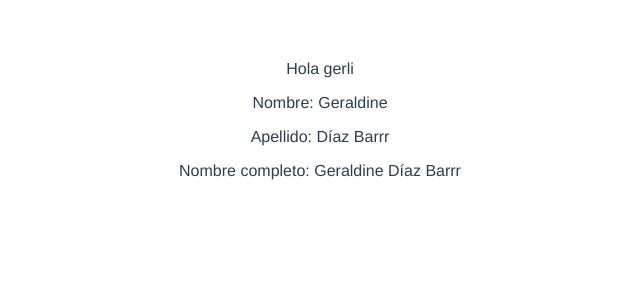
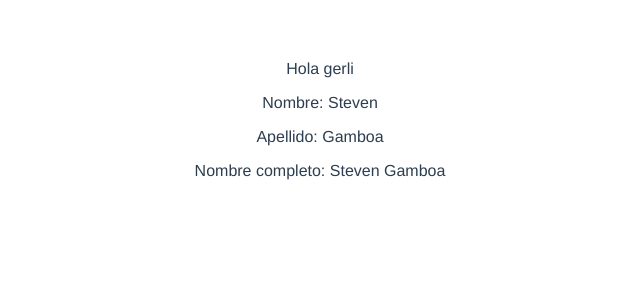
Before and after one commit to gdiazb/curso-vue-componentes-composition-api, a Vue app: page / in a window 1280 px wide. Shown: the top 300 px of the page, without its empty margins (320-960 px from the left). Built offline with nearby package versions, Linux system fonts and the light colour scheme.

Commit message:
learn props

```diff
--- a/src/App.vue
+++ b/src/App.vue
@@ -1,5 +1,5 @@
 <template>
-  <Home></Home>
+  <Home first-name="Steven" last-name="Gamboa"></Home>
 </template>
 
 <script>
--- a/src/components/Home.vue
+++ b/src/components/Home.vue
@@ -8,12 +8,16 @@
 </template>
 
 <script>
-import { ref, computed } from "vue";
+import { ref, computed, toRefs } from "vue";
 export default {
-  setup() {
+  props: {
+    firstName: String,
+    lastName: String,
+  },
+  setup(props) {
+    const { firstName, lastName } = toRefs(props);
+
     const text = ref("gerli");
-    const firstName = ref("Geraldine");
-    const lastName = ref("Díaz Barrr");
 
     const fullName = computed(() => {
       return `${firstName.value} ${lastName.value}`;
@@ -21,8 +25,6 @@ export default {
 
     return {
       text,
-      firstName,
-      lastName,
       fullName,
     };
   },
```
